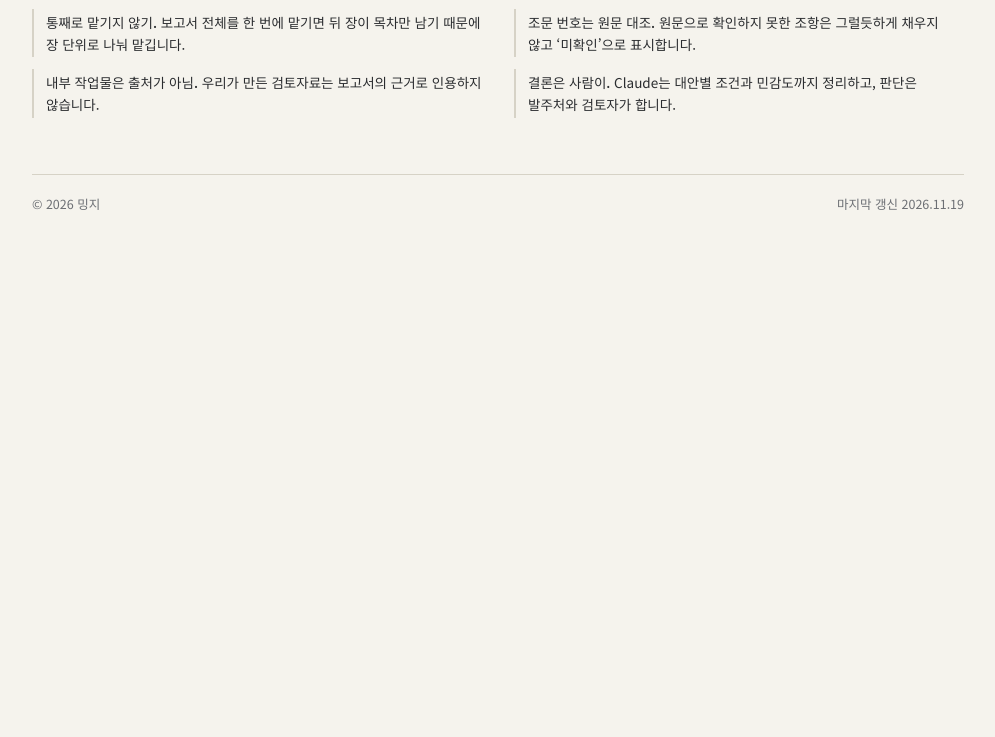
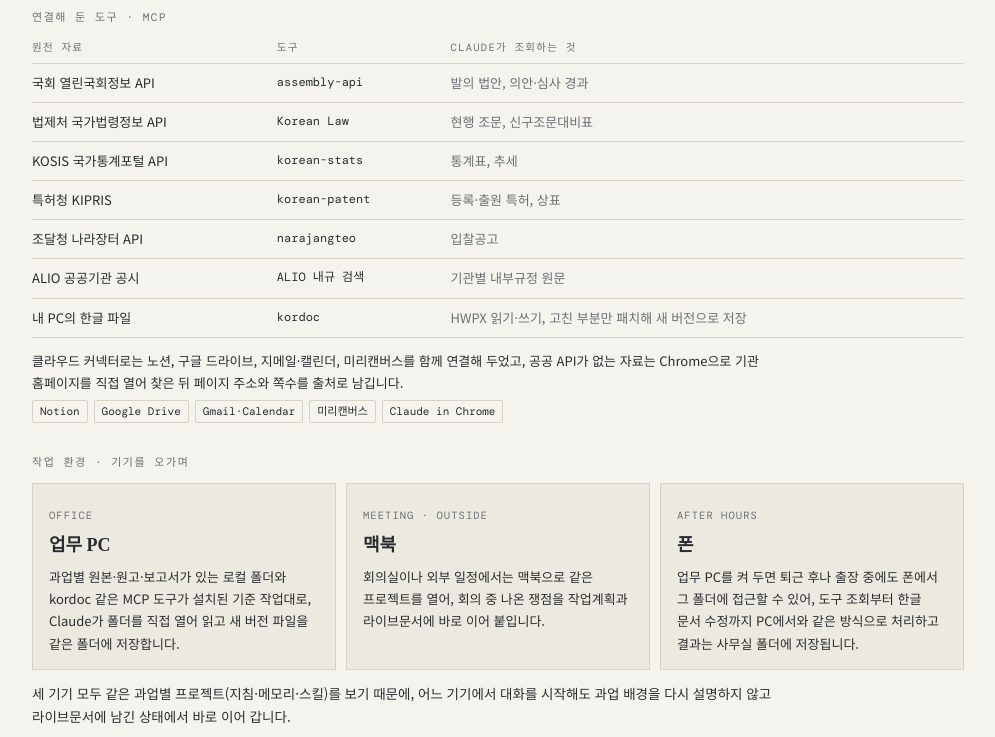
Before and after one commit to Kimey102/Kimey102.github.io, a plain HTML site: page index.html in a window 1280 px wide. Shown: the part 2583-3320 px from the top of the page, without its empty margins (142-1137 px from the left). Before the commit the page ends 2869 px from the top, so only its background shows below. Drawn offline with nearby package versions, Linux system fonts and the light colour scheme; a web font is replaced by a local one.

Commit message:
Practice 섹션에 MCP 도구·기기 간 작업 환경 추가

```diff
--- a/index.html
+++ b/index.html
@@ -68,6 +68,19 @@ h1 small{display:block;font-family:var(--f-body);font-weight:300;font-size:16px;
 .flow li::before{content:counter(f,decimal-leading-zero);display:block;font-family:var(--f-label);font-size:10.5px;color:var(--ink-soft);margin-bottom:4px}
 .flow b{display:block;font-weight:500;font-size:13.5px;margin-bottom:2px}
 .flow span{color:var(--ink-soft)}
+.mcp{width:100%;border-collapse:collapse;font-size:13px}
+.mcp th{font-family:var(--f-label);font-weight:400;font-size:10.5px;letter-spacing:.12em;text-transform:uppercase;color:var(--ink-soft);text-align:left;padding:0 10px 6px 0;border-bottom:1px solid var(--rule)}
+.mcp td{padding:8px 10px 8px 0;border-bottom:1px solid var(--rule);vertical-align:top}
+.mcp td:nth-child(2){font-family:var(--f-label);font-size:12px;white-space:nowrap}
+.mcp td:nth-child(3){color:var(--ink-soft)}
+.mcp-more{margin:12px 0 0;font-size:13px;line-height:1.7;max-width:760px}
+.mcp-more .tags{margin:6px 0 0}
+.devices{list-style:none;margin:0;padding:0;display:grid;grid-template-columns:repeat(3,minmax(0,1fr));gap:10px}
+.devices li{background:var(--paper-2);border:1px solid var(--rule);padding:16px 16px 14px}
+.devices .when{font-family:var(--f-label);font-size:10.5px;letter-spacing:.1em;color:var(--ink-soft);text-transform:uppercase}
+.devices h4{margin:4px 0 6px;font-family:var(--f-display);font-size:18px}
+.devices p{margin:0;font-size:13px;line-height:1.7}
+.hub{margin:12px 0 0;font-size:13.5px;line-height:1.75;max-width:760px}
 .notes{display:grid;grid-template-columns:repeat(2,minmax(0,1fr));gap:12px 32px;margin:0;padding:0;list-style:none}
 .notes li{border-left:2px solid var(--rule);padding:2px 0 2px 12px;font-size:13.5px;line-height:1.65}
 .notes b{font-weight:500}
@@ -81,7 +94,9 @@ footer{border-top:1px solid var(--rule);padding-top:18px;display:flex;justify-co
   .facts li{font-size:11.5px;padding-left:8px}
   .work .meta{flex-direction:row;align-items:center;gap:12px}
   .feature{padding:20px 18px}
-  .principles,.notes{grid-template-columns:minmax(0,1fr)}
+  .principles,.notes,.devices{grid-template-columns:minmax(0,1fr)}
+  .mcp td:nth-child(2){white-space:normal}
+  .mcp{font-size:12px}
   .flow{grid-template-columns:repeat(2,minmax(0,1fr))}
 }
 @media (min-width:761px) and (max-width:980px){
@@ -156,7 +171,7 @@ footer{border-top:1px solid var(--rule);padding-top:18px;display:flex;justify-co
       <span class="label">연구용역 실무</span>
     </div>
 
-    <p class="practice-lead">타당성조사, 기본계획수립, 기술로드맵, 국가R&amp;D 성과검증 등 과업마다 독자와 서식과 마감이 모두 다른 연구용역 일을 Claude와 함께 합니다. 질문 하나에 답 하나를 받는 챗봇이 아니라, 계획을 세우고 법령·통계·파일을 직접 열어 확인한 뒤 한글·PPT 파일까지 만드는 에이전트로 씁니다. 야구 대시보드에서 수집에 실패한 값은 비워 두었듯이, 보고서에서도 원문으로 확인하지 못한 근거는 채워 넣지 않고 ‘미확인’으로 남깁니다.</p>
+    <p class="practice-lead">타당성조사, 기본계획수립, 기술로드맵, 국가R&amp;D 성과검증 등 과업마다 독자와 서식과 마감이 모두 다른 연구용역 일을 Claude와 함께 합니다. 질문 하나에 답 하나를 받는 챗봇이 아니라, 계획을 세우고 법령·통계·파일을 직접 열어 확인한 뒤 한글·PPT 파일까지 만드는 에이전트로 씁니다. 야구 대시보드에서 수집에 실패한 값은 비워 두었듯이, 보고서에서도 원문으로 확인하지 못한 근거는 채워 넣지 않고 ‘미확인’으로 남깁니다. 법령·의안·통계·특허·입찰·기관규정·한글 문서를 다루는 MCP 도구를 연결해 두고, 업무 PC와 맥북과 폰을 오가면서도 같은 프로젝트와 같은 폴더에서 이어서 일합니다.</p>
 
     <article class="work feature">
       <div class="meta"><span class="no">P</span><span class="kind">업무 방식 · 60분 강의</span></div>
@@ -191,6 +206,32 @@ footer{border-top:1px solid var(--rule);padding-top:18px;display:flex;justify-co
       <li><b>상태 남기기</b><span>라이브문서 갱신, 노션 백업</span></li>
     </ol>
 
+    <p class="sub">연결해 둔 도구 · MCP</p>
+    <table class="mcp">
+      <thead><tr><th>원천 자료</th><th>도구</th><th>Claude가 조회하는 것</th></tr></thead>
+      <tbody>
+        <tr><td>국회 열린국회정보 API</td><td>assembly-api</td><td>발의 법안, 의안·심사 경과</td></tr>
+        <tr><td>법제처 국가법령정보 API</td><td>Korean Law</td><td>현행 조문, 신구조문대비표</td></tr>
+        <tr><td>KOSIS 국가통계포털 API</td><td>korean-stats</td><td>통계표, 추세</td></tr>
+        <tr><td>특허청 KIPRIS</td><td>korean-patent</td><td>등록·출원 특허, 상표</td></tr>
+        <tr><td>조달청 나라장터 API</td><td>narajangteo</td><td>입찰공고</td></tr>
+        <tr><td>ALIO 공공기관 공시</td><td>ALIO 내규 검색</td><td>기관별 내부규정 원문</td></tr>
+        <tr><td>내 PC의 한글 파일</td><td>kordoc</td><td>HWPX 읽기·쓰기, 고친 부분만 패치해 새 버전으로 저장</td></tr>
+      </tbody>
+    </table>
+    <div class="mcp-more">
+      <p style="margin:0">클라우드 커넥터로는 노션, 구글 드라이브, 지메일·캘린더, 미리캔버스를 함께 연결해 두었고, 공공 API가 없는 자료는 Chrome으로 기관 홈페이지를 직접 열어 찾은 뒤 페이지 주소와 쪽수를 출처로 남깁니다.</p>
+      <div class="tags"><span>Notion</span><span>Google Drive</span><span>Gmail·Calendar</span><span>미리캔버스</span><span>Claude in Chrome</span></div>
+    </div>
+
+    <p class="sub">작업 환경 · 기기를 오가며</p>
+    <ul class="devices">
+      <li><span class="when">Office</span><h4>업무 PC</h4><p>과업별 원본·원고·보고서가 있는 로컬 폴더와 kordoc 같은 MCP 도구가 설치된 기준 작업대로, Claude가 폴더를 직접 열어 읽고 새 버전 파일을 같은 폴더에 저장합니다.</p></li>
+      <li><span class="when">Meeting · Outside</span><h4>맥북</h4><p>회의실이나 외부 일정에서는 맥북으로 같은 프로젝트를 열어, 회의 중 나온 쟁점을 작업계획과 라이브문서에 바로 이어 붙입니다.</p></li>
+      <li><span class="when">After hours</span><h4>폰</h4><p>업무 PC를 켜 두면 퇴근 후나 출장 중에도 폰에서 그 폴더에 접근할 수 있어, 도구 조회부터 한글 문서 수정까지 PC에서와 같은 방식으로 처리하고 결과는 사무실 폴더에 저장됩니다.</p></li>
+    </ul>
+    <p class="hub">세 기기 모두 같은 과업별 프로젝트(지침·메모리·스킬)를 보기 때문에, 어느 기기에서 대화를 시작해도 과업 배경을 다시 설명하지 않고 라이브문서에 남긴 상태에서 바로 이어 갑니다.</p>
+
     <p class="sub">겪고 나서 지침에 넣은 규칙</p>
     <ul class="notes">
       <li><b>통째로 맡기지 않기.</b> 보고서 전체를 한 번에 맡기면 뒤 장이 목차만 남기 때문에 장 단위로 나눠 맡깁니다.</li>
```
